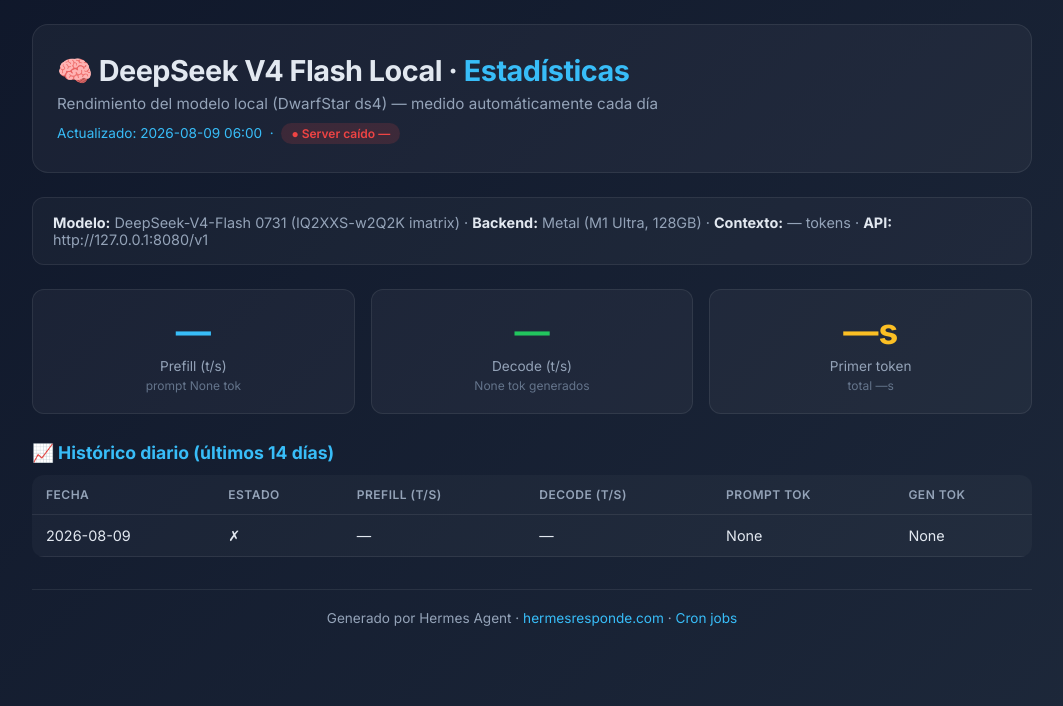
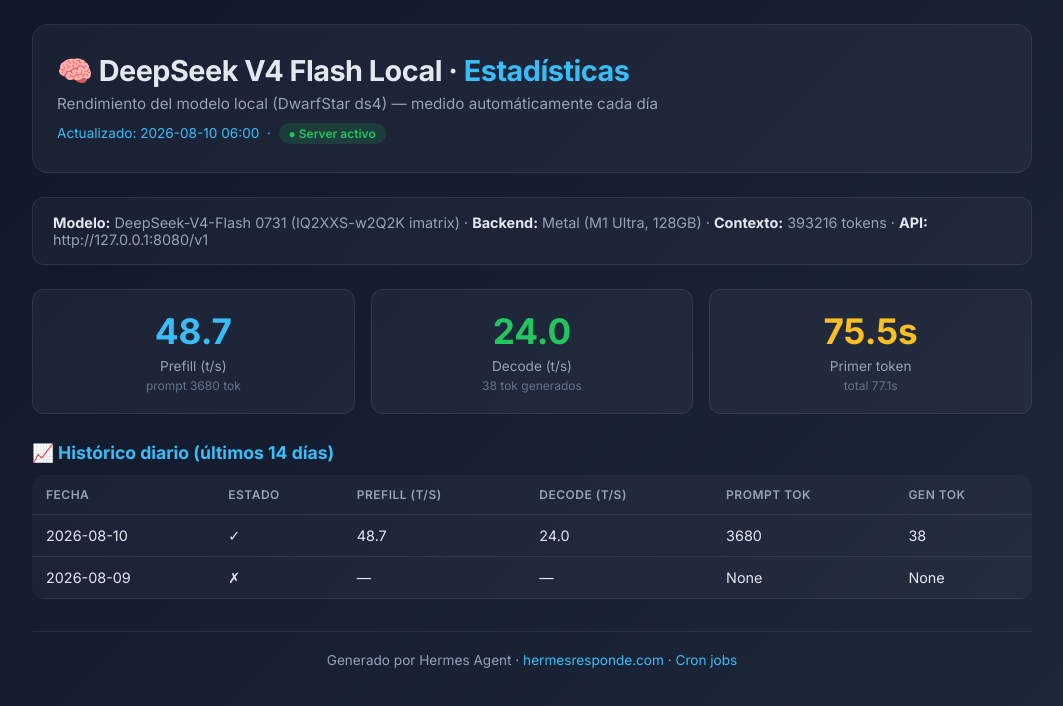
Before and after one commit to QuimeraAI/hermes-landing-page, a plain HTML site: page cron2.html in a window 1280 px wide. Shown: the whole page, without its empty margins (108-1171 px from the left). Drawn offline with Linux system fonts and the light colour scheme.

Commit message:
Update cron2 model stats: 2026-08-10 06:00

```diff
--- a/cron2.html
+++ b/cron2.html
@@ -55,25 +55,26 @@ footer a { color:#38bdf8; text-decoration:none; }
     <header>
         <h1>🧠 DeepSeek V4 Flash Local · <span>Estadísticas</span></h1>
         <div class="subtitle">Rendimiento del modelo local (DwarfStar ds4) — medido automáticamente cada día</div>
-        <div class="last-updated">Actualizado: 2026-08-09 06:00 &nbsp;·&nbsp; <span class="badge error">● Server caído — <urlopen error [Errno 61] Connection refused></span></div>
+        <div class="last-updated">Actualizado: 2026-08-10 06:00 &nbsp;·&nbsp; <span class="badge ok">● Server activo</span></div>
     </header>
 
     <div class="info">
         <b>Modelo:</b> DeepSeek-V4-Flash 0731 (IQ2XXS-w2Q2K imatrix) · <b>Backend:</b> Metal (M1 Ultra, 128GB)
-        · <b>Contexto:</b> — tokens
+        · <b>Contexto:</b> 393216 tokens
         · <b>API:</b> http://127.0.0.1:8080/v1
     </div>
 
     <div class="cards">
-        <div class="card"><div class="num prefill">—</div><div class="lbl">Prefill (t/s)</div><div class="sub">prompt None tok</div></div>
-        <div class="card"><div class="num decode">—</div><div class="lbl">Decode (t/s)</div><div class="sub">None tok generados</div></div>
-        <div class="card"><div class="num" style="color:#fbbf24">—s</div><div class="lbl">Primer token</div><div class="sub">total —s</div></div>
+        <div class="card"><div class="num prefill">48.7</div><div class="lbl">Prefill (t/s)</div><div class="sub">prompt 3680 tok</div></div>
+        <div class="card"><div class="num decode">24.0</div><div class="lbl">Decode (t/s)</div><div class="sub">38 tok generados</div></div>
+        <div class="card"><div class="num" style="color:#fbbf24">75.5s</div><div class="lbl">Primer token</div><div class="sub">total 77.1s</div></div>
     </div>
 
     <h2>📈 Histórico diario (últimos 14 días)</h2>
     <table>
         <tr><th>Fecha</th><th>Estado</th><th>Prefill (t/s)</th><th>Decode (t/s)</th><th>Prompt tok</th><th>Gen tok</th></tr>
-        <tr><td>2026-08-09</td><td>✗</td><td>—</td><td>—</td><td>None</td><td>None</td></tr>
+        <tr><td>2026-08-10</td><td>✓</td><td>48.7</td><td>24.0</td><td>3680</td><td>38</td></tr>
+<tr><td>2026-08-09</td><td>✗</td><td>—</td><td>—</td><td>None</td><td>None</td></tr>
     </table>
 
     <footer>
```
Also changed, not shown: cron2_data.json (+10 -0 lines).
